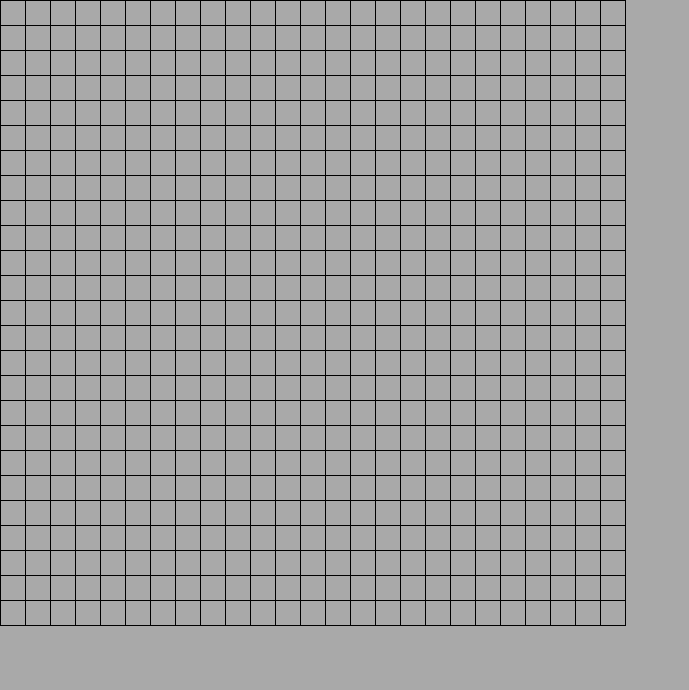
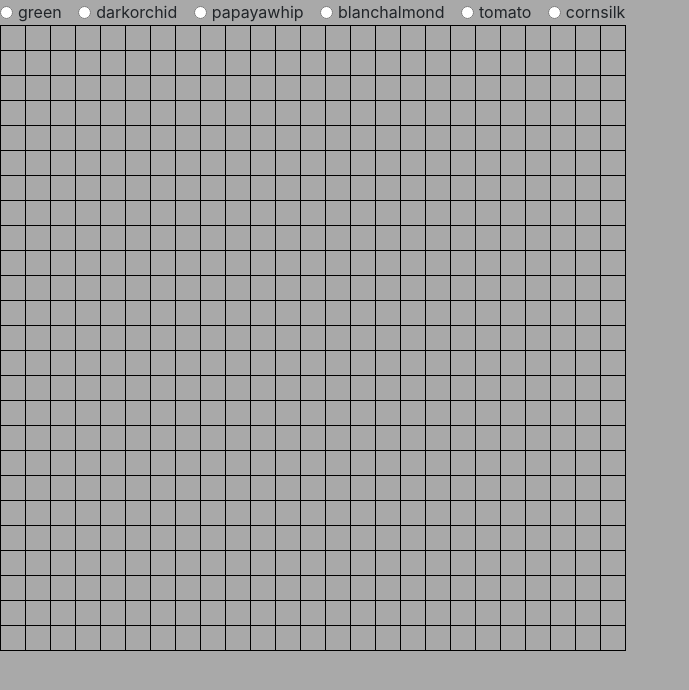
Before and after one commit to evangdesigns/pixelArt, a website built with webpack: page src/index.html in a window 1280 px wide. Shown: the whole page, without its empty margins (0-689 px from the left). Built offline with nearby package versions, Linux system fonts and the light colour scheme.

Commit message:
completed paint brush selection

```diff
--- a/src/index.html
+++ b/src/index.html
@@ -7,6 +7,7 @@
     <title>Pixel Art</title>
 </head>
 <body>
+    <div id="colorPicker"></div>
     <div id="grid"></div>
 </body>
 </html>
--- /dev/null
+++ b/src/javascripts/components/paintbrush/paintbrush.js
@@ -0,0 +1,21 @@
+import utils from '../../helpers/utilities';
+
+const colors = ['green', 'darkorchid', 'papayawhip', 'blanchalmond', 'tomato', 'cornsilk'];
+
+const printColorPicker = () => {
+  let domString = '';
+
+  for (let i = 0; i < colors.length; i += 1) {
+    const color = colors[i];
+    domString += `
+    <div class="form-check form-check-inline">
+      <input name="color" class="form-check-input colorChoice" type="radio" id="${color}InlineRadio" value="${color}">
+      <label class="form-check-label" for="${color}InlineRadio">${color}</label>
+    </div>
+    `;
+
+    utils.printToDom('colorPicker', domString);
+  }
+};
+
+export default { printColorPicker };
--- a/src/javascripts/main.js
+++ b/src/javascripts/main.js
@@ -1,7 +1,10 @@
+import 'bootstrap';
 import '../styles/main.scss';
 import grid from './components/grid/grid';
+import colorPicker from './components/paintbrush/paintbrush';
 
 const init = () => {
+  colorPicker.printColorPicker();
   grid.makeGrid();
 };
 
```
Also changed, not shown: package.json (+7 -6 lines), src/javascripts/components/paintbrush/paintbrush.scss (added).
